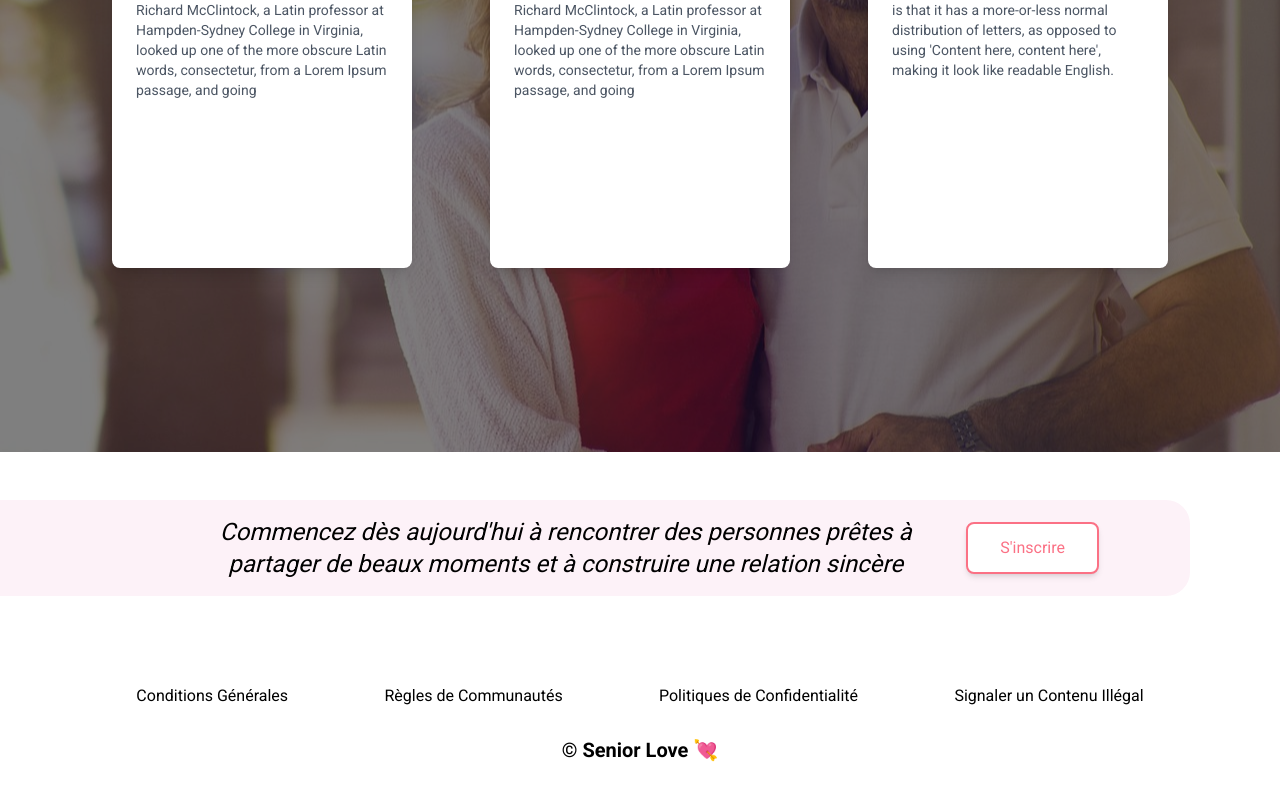
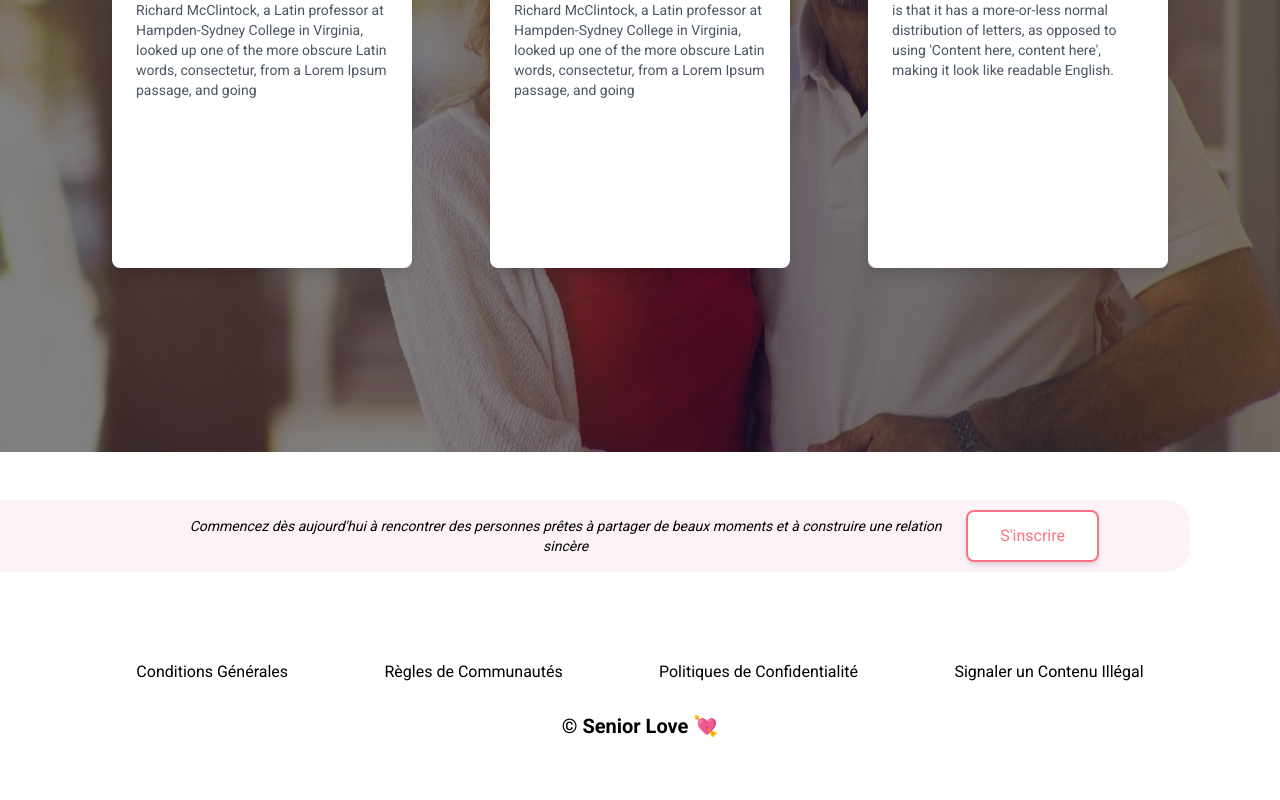
Before and after one commit to sll0yd/seniorlove-front, a React (Vite) app: page / in a window 1280 px wide. Shown: the part 3111-3911 px from the top of the page. Built offline with nearby package versions, Linux system fonts and the light colour scheme.

Commit message:
fix: fixed font-weight for the text

```diff
--- a/src/components/FooterBanner.tsx
+++ b/src/components/FooterBanner.tsx
@@ -4,7 +4,7 @@ function FooterBanner() {
       <div className="relative">
         <div className="absolute bg-pink-50 h-full right-[calc(50%-550px)] left-0 rounded-r-3xl" />
         <div className="relative max-w-[950px] mx-auto px-4 flex items-center justify-between">
-          <p className="text-center text-2xl flex-1 italic mr-4 py-4">
+          <p className="text-center text-sm flex-1 italic mr-4 py-4">
             Commencez dès aujourd'hui à rencontrer des personnes prêtes à
             partager de beaux moments et à construire une relation sincère
           </p>
```
